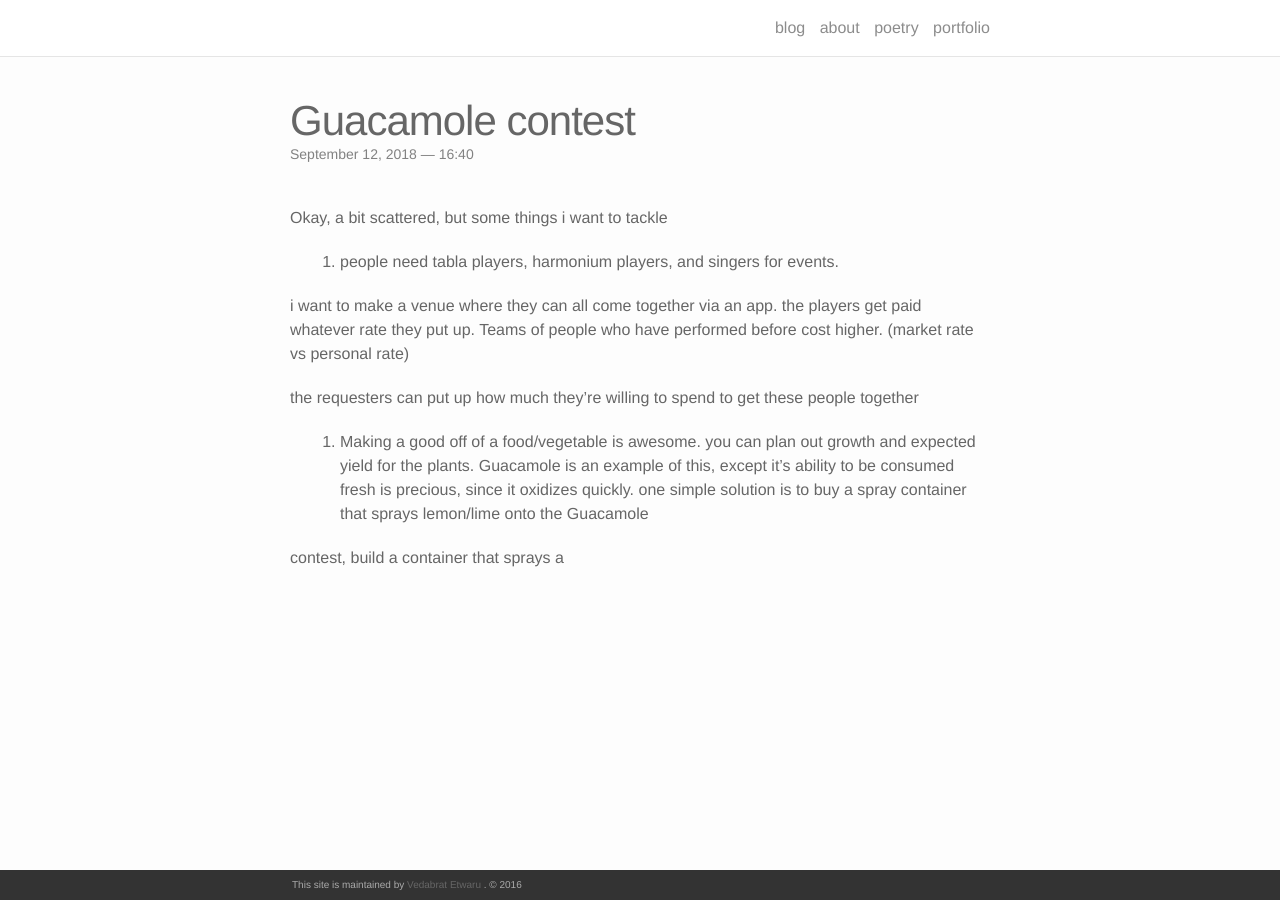
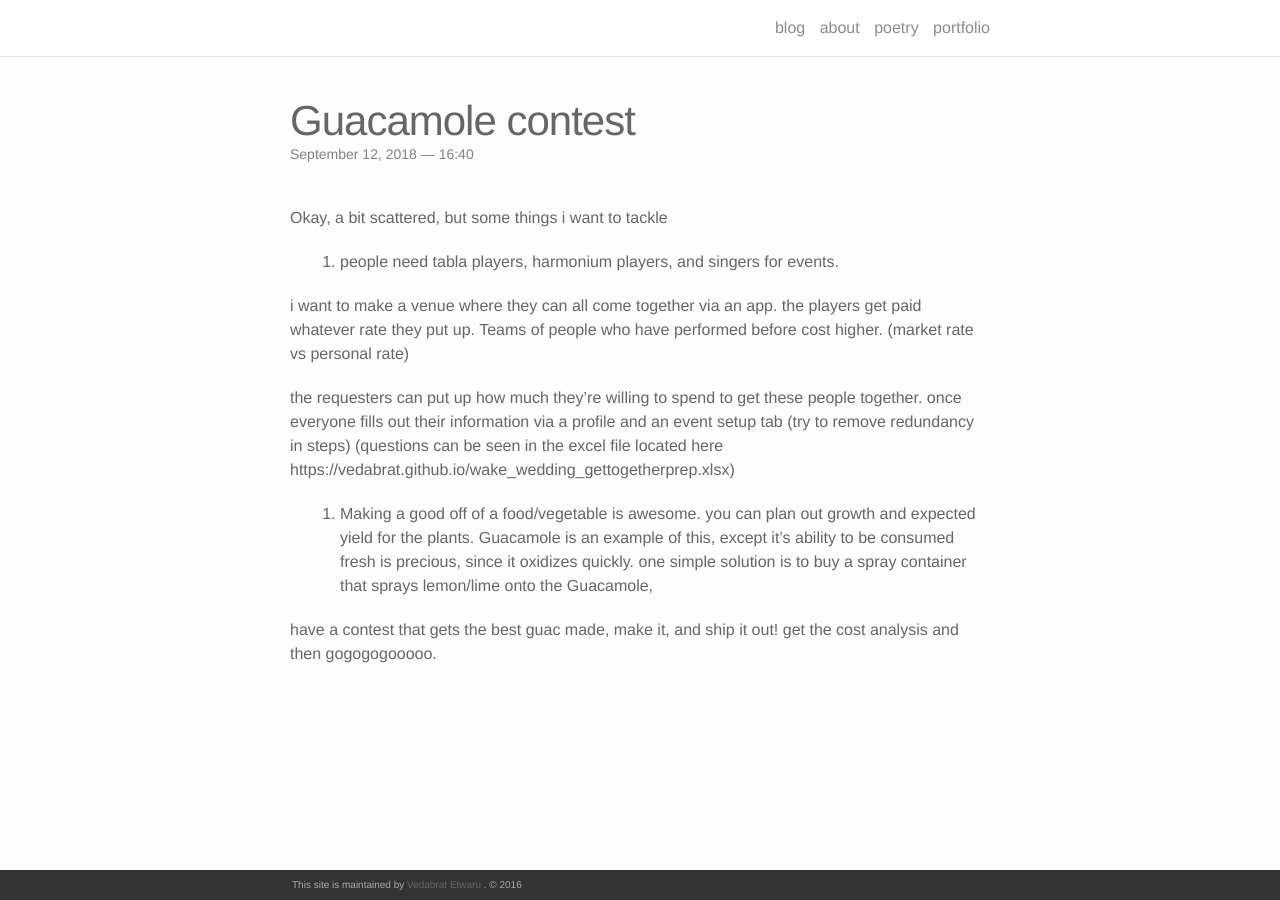
Before and after one commit to vedabrat/vedabrat.github.io, a Jekyll site: the page built from _posts/2017-10-12-GuacamoleContest.markdown, in a window 1280 px wide. Built offline with Jekyll 4.4.1, drawn with Linux system fonts in a browser that asks for light colours; nearby versions of some CDN libraries.

Commit message:
blog update

```diff
--- a/_posts/2017-10-12-GuacamoleContest.markdown
+++ b/_posts/2017-10-12-GuacamoleContest.markdown
@@ -14,11 +14,10 @@ i want to make a venue where they can all come together via an app.
 the players get paid whatever rate they put up.
 Teams of people who have performed before cost higher. (market rate vs personal rate)
 
-the requesters can put up how much they're willing to spend to get these people together
+the requesters can put up how much they're willing to spend to get these people together. once everyone fills out their information via a profile and an event setup tab (try to remove redundancy in steps) (questions can be seen in the excel file located here https://vedabrat.github.io/wake_wedding_gettogetherprep.xlsx)
 
 2. Making a good off of a food/vegetable is awesome. you can plan out growth and expected yield for the plants.
 Guacamole is an example of this, except it's ability to be consumed fresh is precious, since it oxidizes quickly.
-one simple solution is to buy a spray container that sprays lemon/lime onto the Guacamole
+one simple solution is to buy a spray container that sprays lemon/lime onto the Guacamole,
 
-
-contest, build a container that sprays a
+have a contest that gets the best guac made, make it, and ship it out! get the cost analysis and then gogogogooooo.
```
